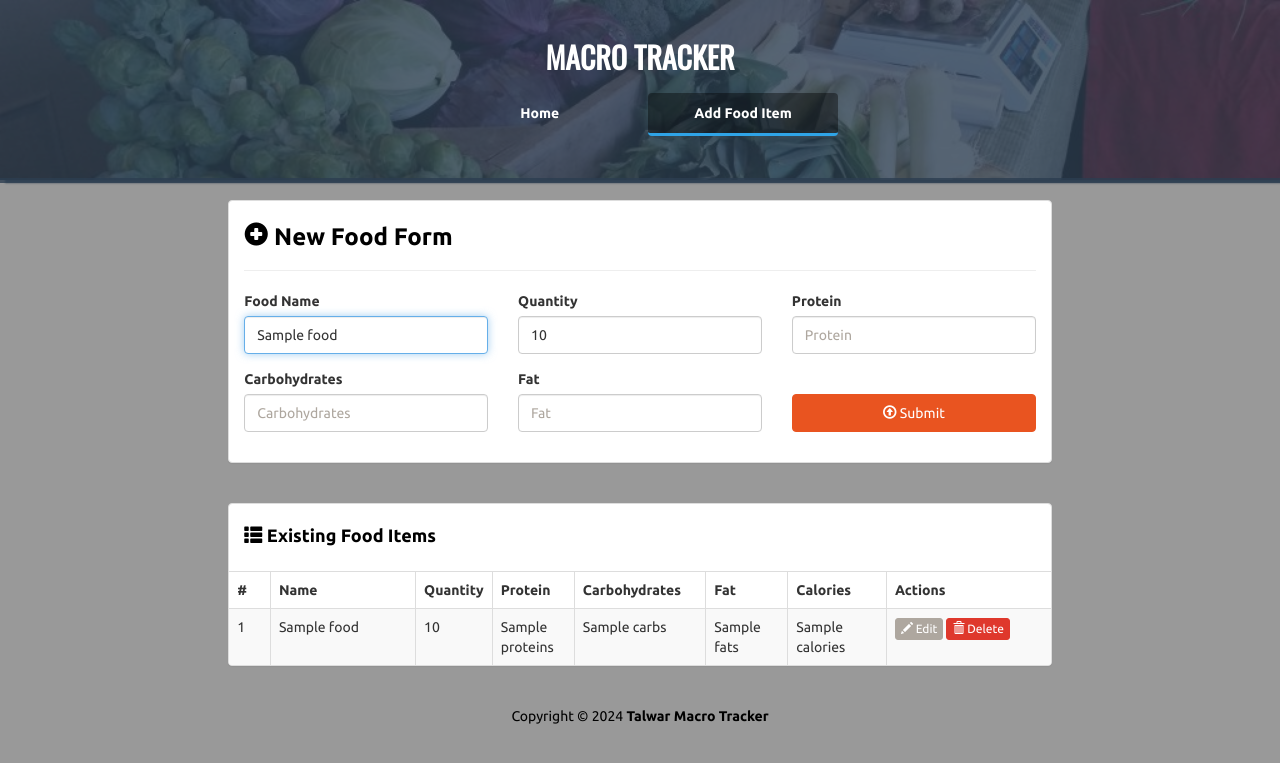
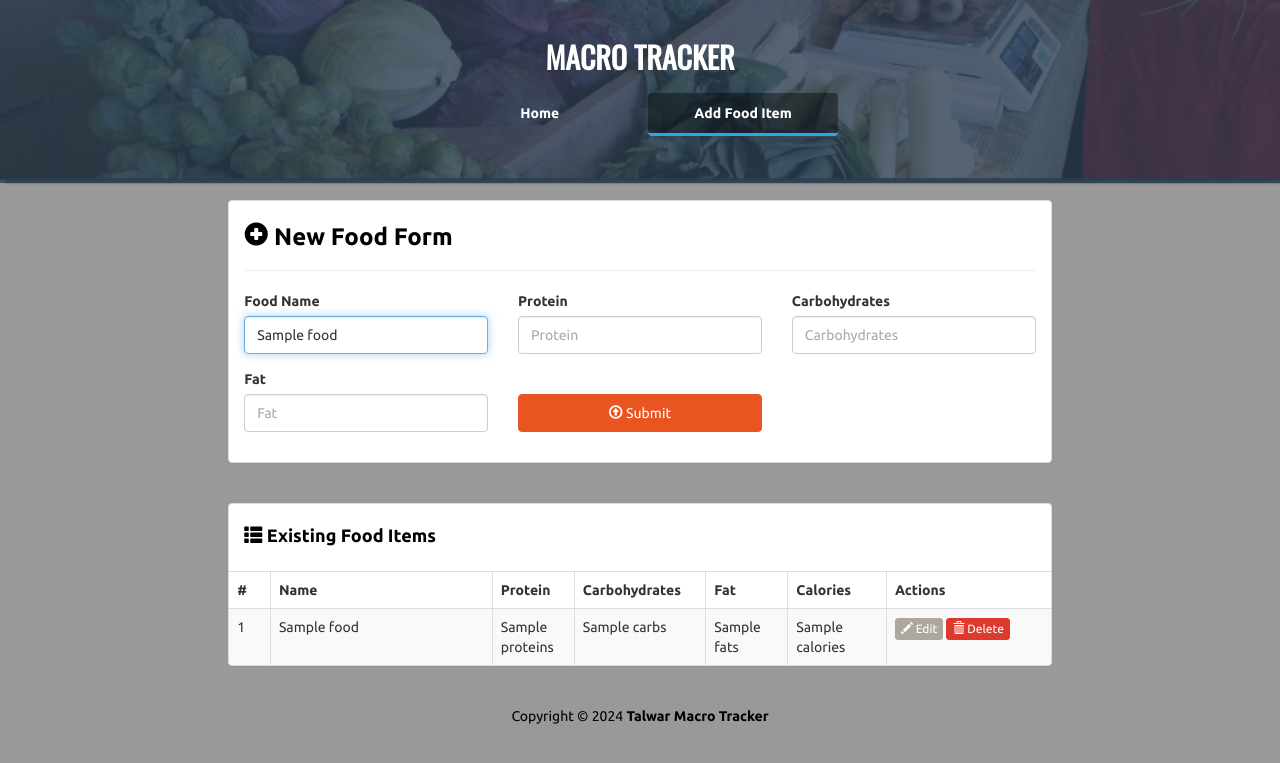
Before and after one commit to prarthantalwar/Macro-Track, a Flask app: template templates/add.html in a window 1280 px wide. Shown: the top 763 px of the page. Run offline with Flask 3, Linux system fonts and the light colour scheme; the template is opened without the code that fills it: most values are stand-ins (such as "Sample title", 1, 10 or a date in 2020); some libraries are stand-ins or nearby versions.

Commit message:
New database, signin, signout, add form working fine

```diff
--- a/app.py
+++ b/app.py
@@ -111,65 +111,24 @@ def delete_token_for_user(user_id):
     connection.close()
 
 
-def add_food_item_and_log(user_id, name, proteins, carbs, fats, date=None, quantity=1):
+def add_food_item(user_id, name, proteins, carbs, fats):
     try:
         connection = get_db_connection()
         cursor = connection.cursor()
 
-        # Set date as current date if not provided explicitly
-        if date is None:
-            date = datetime.now().date()
+        # Insert into Food table
+        insert_food_query = """
+        INSERT INTO Food (UserID, Name, Proteins, Carbs, Fats) VALUES (%s, %s, %s, %s, %s)
+        """
+        food_data = (user_id, name, proteins, carbs, fats)
+        cursor.execute(insert_food_query, food_data)
 
-        # Check if the food item already exists for the user
-        check_food_query = """
-        SELECT FoodID FROM Food WHERE UserID = %s AND Name = %s AND Proteins = %s AND Carbs = %s AND Fats = %s
-        """
-        check_food_data = (user_id, name, proteins, carbs, fats)
-        cursor.execute(check_food_query, check_food_data)
-        food_id = cursor.fetchone()
-
-        if not food_id:
-            # Food item doesn't exist, insert into Food table
-            insert_food_query = """
-            INSERT INTO Food (UserID, Name, Proteins, Carbs, Fats) VALUES (%s, %s, %s, %s, %s)
-            """
-            food_data = (user_id, name, proteins, carbs, fats)
-            cursor.execute(insert_food_query, food_data)
-            food_id = cursor.lastrowid
-        else:
-            food_id = food_id[0]
-
-        # Ensure log entry exists for the user on the given date
-        check_log_query = """
-        SELECT LogID FROM Logs WHERE UserID = %s AND Date = %s
-        """
-        check_log_data = (user_id, date)
-        cursor.execute(check_log_query, check_log_data)
-        log_id = cursor.fetchone()
-
-        if not log_id:
-            # Log entry doesn't exist, insert into Logs table
-            insert_log_query = """
-            INSERT INTO Logs (UserID, Date) VALUES (%s, %s)
-            """
-            log_data = (user_id, date)
-            cursor.execute(insert_log_query, log_data)
-            log_id = cursor.lastrowid
-        else:
-            log_id = log_id[0]
-
-        # Insert into LogFood table
-        insert_log_food_query = """
-        INSERT INTO LogFood (LogID, FoodID, Quantity) VALUES (%s, %s, %s)
-        """
-        log_food_data = (log_id, food_id, quantity)
-        cursor.execute(insert_log_food_query, log_food_data)
         connection.commit()
 
-        print("Food item added to log successfully!")
+        print("Food item added successfully!")
 
     except Error as e:
-        print(f"Error adding food item and log: {e}")
+        print(f"Error adding food item: {e}")
 
     finally:
         cursor.close()
@@ -180,7 +139,7 @@ def extract_existing_foods(user_id):
     try:
         connection = get_db_connection()
         cursor = connection.cursor(dictionary=True)
-        query = "SELECT f.FoodID, f.Name, f.Proteins, f.Carbs, f.Fats, f.Calories, lf.Quantity FROM Food f JOIN LogFood lf ON f.FoodID = lf.FoodID JOIN Logs l ON lf.LogID = l.LogID WHERE l.UserID = %s"
+        query = "SELECT FoodID, Name, Proteins, Carbs, Fats, Calories FROM Food WHERE UserID = %s"
 
         cursor.execute(query, (user_id,))
         foods = cursor.fetchall()
@@ -197,7 +156,7 @@ def get_food_data(food_id, user_id):
         connection = get_db_connection()
         cursor = connection.cursor()
 
-        query = "SELECT f.Name, f.Proteins, f.Carbs, f.Fats, lf.Quantity FROM Food f JOIN LogFood lf ON f.FoodID = lf.FoodID JOIN Logs l ON lf.LogID = l.LogID WHERE l.UserID = %s AND f.FoodID = %s"
+        query = "SELECT Name, Proteins, Carbs, Fats FROM Food WHERE UserID = %s AND FoodID = %s"
 
         cursor.execute(
             query,
@@ -211,7 +170,6 @@ def get_food_data(food_id, user_id):
         food_data = {
             "food_id": food_id,
             "food_name": foods[0],
-            "quantity": foods[4],
             "proteins": foods[1],
             "carbohydrates": foods[2],
             "fats": foods[3],
@@ -228,9 +186,7 @@ def get_food_data(food_id, user_id):
         return "An error occurred while finding the food item", 500
 
 
-def update_food_data(
-    food_name, proteins, carbohydrates, fats, quantity, food_id, user_id
-):
+def update_food_data(food_name, proteins, carbohydrates, fats, food_id, user_id):
     try:
         connection = get_db_connection()
         cursor = connection.cursor()
@@ -241,11 +197,11 @@ def update_food_data(
             (food_name, proteins, carbohydrates, fats, user_id, food_id),
         )
 
-        # Update quantity in LogFood table
-        cursor.execute(
-            "UPDATE LogFood SET Quantity = %s WHERE FoodID = %s",
-            (quantity, food_id),
-        )
+        # # Update quantity in LogFood table
+        # cursor.execute(
+        #     "UPDATE LogFood SET Quantity = %s WHERE FoodID = %s",
+        #     (quantity, food_id),
+        # )
 
         connection.commit()
         cursor.close()
@@ -321,7 +277,6 @@ def add():
     if g.user:
         if request.method == "POST":
             food_name = request.form["food-name"]
-            quantity = request.form["quantity"]
             proteins = request.form["protein"]
             carbohydrates = request.form["carbohydrates"]
             fats = request.form["fat"]
@@ -329,12 +284,10 @@ def add():
 
             if food_id:
                 update_food_data(
-                    food_name, proteins, carbohydrates, fats, quantity, food_id, g.user
+                    food_name, proteins, carbohydrates, fats, food_id, g.user
                 )
             else:
-                add_food_item_and_log(
-                    g.user, food_name, proteins, carbohydrates, fats, quantity=quantity
-                )
+                add_food_item(g.user, food_name, proteins, carbohydrates, fats)
 
         foods = extract_existing_foods(g.user)
         return render_template("add.html", foods=foods, user=g.user, food_data=None)
@@ -360,11 +313,11 @@ def delete_food(food_id):
             connection = get_db_connection()
             cursor = connection.cursor()
 
-            # Delete from LogFood table
-            cursor.execute(
-                "DELETE lf FROM LogFood lf JOIN Food f ON lf.FoodID = f.FoodID WHERE f.UserID = %s AND f.FoodID = %s",
-                (g.user, food_id),
-            )
+            # # Delete from LogFood table
+            # cursor.execute(
+            #     "DELETE lf FROM LogFood lf JOIN Food f ON lf.FoodID = f.FoodID WHERE f.UserID = %s AND f.FoodID = %s",
+            #     (g.user, food_id),
+            # )
 
             # Delete from Food table
             cursor.execute(
--- a/templates/add.html
+++ b/templates/add.html
@@ -65,32 +65,32 @@
 											value="{{ food_data['food_name'] if food_data else '' }}" placeholder="Food Name" autofocus>
 									</div>
 								</div>
-								<div class="col-lg-4">
+								<!-- <div class="col-lg-4">
 									<div class="form-group">
 										<label for="quantity">Quantity</label>
 										<input type="number" class="form-control" id="quantity" name="quantity"
 											value="{{ food_data['quantity'] if food_data else '' }}" placeholder="Quantity">
 									</div>
-								</div>
+								</div> -->
 								<div class="col-lg-4">
 									<div class="form-group">
 										<label for="protein">Protein</label>
 										<input type="number" class="form-control" id="protein" name="protein"
-											value="{{ food_data['proteins'] if food_data else '' }}" placeholder="Protein">
+											value="{{ food_data['proteins'] if food_data else '' }}" placeholder="Protein" step="0.01">
 									</div>
 								</div>
 								<div class="col-lg-4">
 									<div class="form-group">
 										<label for="carbohydrates">Carbohydrates</label>
 										<input type="number" class="form-control" id="carbohydrates" name="carbohydrates"
-											value="{{ food_data['carbohydrates'] if food_data else '' }}" placeholder="Carbohydrates">
+											value="{{ food_data['carbohydrates'] if food_data else '' }}" placeholder="Carbohydrates" step="0.01">
 									</div>
 								</div>
 								<div class="col-lg-4">
 									<div class="form-group">
 										<label for="fat">Fat</label>
 										<input type="number" class="form-control" id="fat" name="fat"
-											value="{{ food_data['fats'] if food_data else '' }}" placeholder="Fat">
+											value="{{ food_data['fats'] if food_data else '' }}" placeholder="Fat" step="0.01">
 									</div>
 								</div>
 								<div class="col-lg-4">
@@ -124,7 +124,7 @@
 								<tr>
 									<th style="width: 5%;">#</th>
 									<th>Name</th>
-									<th style="width: 8%;">Quantity</th>
+									<!-- <th style="width: 8%;">Quantity</th> -->
 									<th style="width: 10%;">Protein</th>
 									<th style="width: 16%;">Carbohydrates</th>
 									<th style="width: 10%;">Fat</th>
@@ -137,7 +137,7 @@
 								<tr>
 									<td>{{ loop.index }}</td>
 									<td>{{ food["Name"] }}</td>
-									<td>{{ food["Quantity"] }}</td>
+									<!-- <td>{{ food["Quantity"] }}</td> -->
 									<td>{{ food["Proteins"] }}</td>
 									<td>{{ food["Carbs"] }}</td>
 									<td>{{ food["Fats"] }}</th>
```
Also changed, not shown: db.sql (+10 -5 lines).
